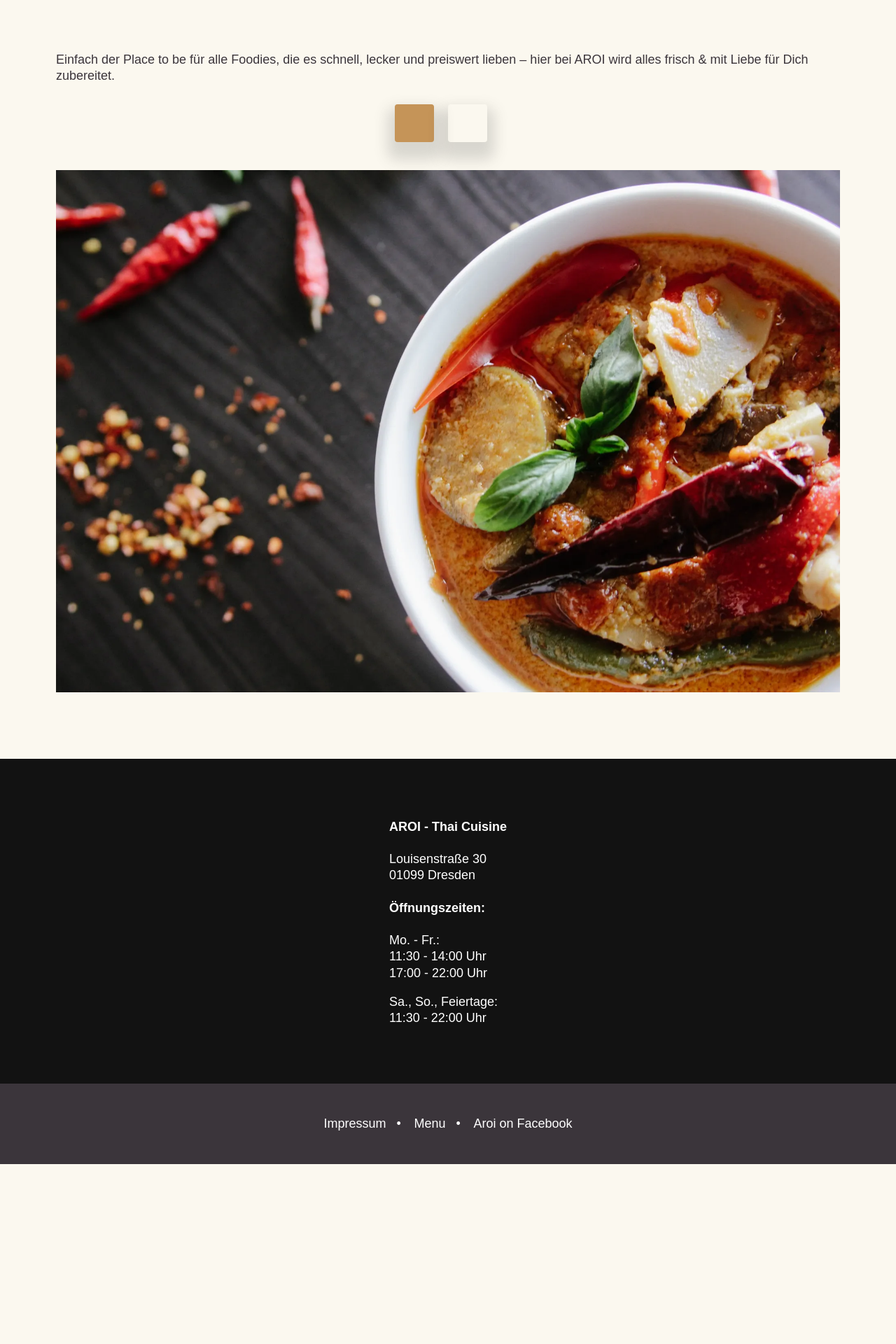
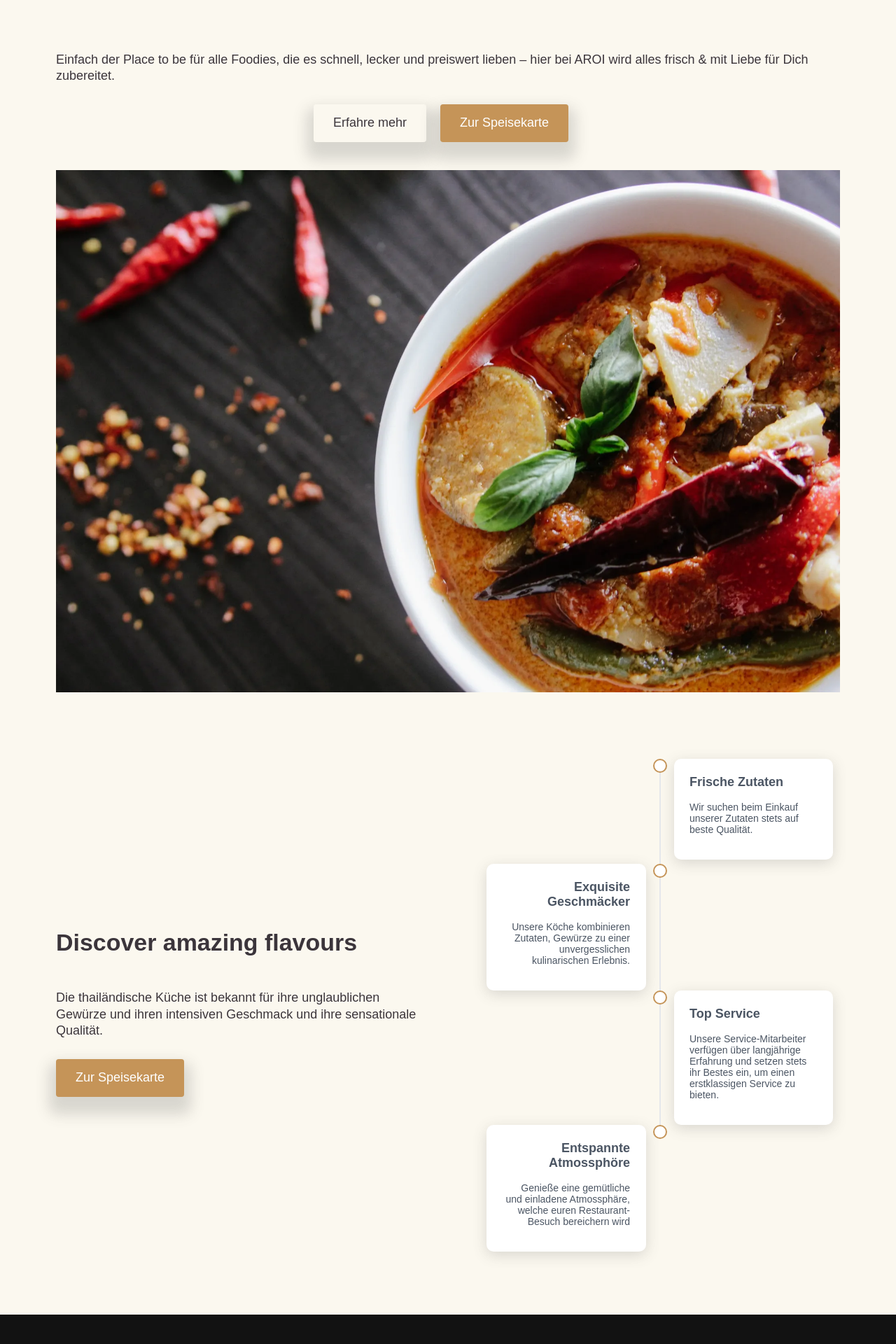
Before and after one commit to DepTrai95/aroi-thaicuisine, a Vue app: page /home in a window 1280 px wide. Shown: the part 240-2160 px from the top of the page at 70% size. Before the commit the page ends 1903 px from the top, so only its background shows below. Built offline with nearby package versions, Linux system fonts and the light colour scheme; a web font is replaced by a local one.

Commit message:
[FEATURE] add timeline component and fill landing page

```diff
--- a/src/components/layout/stage/Stage.vue
+++ b/src/components/layout/stage/Stage.vue
@@ -1,10 +1,33 @@
 <template>
+   <section>
+    <div class="inner">
+      <h1 class="text-center">Willkommen bei AROI!</h1>
+      <p>
+        Einfach der Place to be für alle Foodies, die es schnell, lecker und
+        preiswert lieben – hier bei AROI wird alles frisch & mit Liebe für Dich
+        zubereitet.
+      </p>
+      <div class="text-center">
+        <base-button mode="btn--secondary" >Erfahre mehr</base-button>
+        <base-button
+          link
+          :to='test'
+          mode="btn--primary"
+        >Zur Speisekarte</base-button>
+      </div>
+      <!-- <img src="../../../assets/img/red-curry.webp" alt="" class="margin-top" loading="lazy" height="1280" width="1920"/> -->
+      <img src="../../../assets/img/red-curry.webp" alt="" class="margin-top" loading="lazy"/>
 
+    </div>
+  </section>
 </template>
 
 <script>
+export default {
+   data() {
+    return {
+      test: '/menu'
+    }
+   }
+}
 </script>
-
-<style scoped>
-
-</style>
--- /dev/null
+++ b/src/components/layout/stage/TimeLine.vue
@@ -0,0 +1,96 @@
+<template>
+  <section>
+    <div class="inner">
+      <div class="grid--default grid-2--tablet-landscape-up">
+        <div class="grid-item center-vertically">
+          <h2>Discover amazing flavours</h2>
+          <p>
+            Die thailändische Küche ist bekannt für ihre unglaublichen Gewürze
+            und ihren intensiven Geschmack und ihre sensationale Qualität.
+          </p>
+
+          <div>
+            <base-button link to="/menu" mode="btn--primary" label=""
+              >Zur Speisekarte</base-button
+            >
+          </div>
+        </div>
+        <div class="grid-item">
+          <Timeline :value="events" align="alternate" >
+            <template #content="slotProps">
+                <Card>
+                    <template #title>
+                        {{ slotProps.item.headline }}
+                    </template>
+                    <template #content>
+                        {{ slotProps.item.description }}
+                    </template>
+                </Card>
+            </template>
+          </Timeline>
+        </div>
+      </div>
+    </div>
+  </section>
+</template>
+
+<script>
+export default {
+  data() {
+    return {
+      events: [
+        {
+          headline: "Frische Zutaten",
+          description: "Wir suchen beim Einkauf unserer Zutaten stets auf beste Qualität.",
+        },
+        {
+          headline: "Exquisite Geschmäcker",
+          description: "Unsere Köche kombinieren Zutaten, Gewürze zu einer unvergesslichen kulinarischen Erlebnis.",
+        },
+        {
+          headline: "Top Service",
+          description: "Unsere Service-Mitarbeiter verfügen über langjährige Erfahrung und setzen stets ihr Bestes ein, um einen erstklassigen Service zu bieten.",
+        },
+        {
+          headline: "Entspannte Atmossphöre",
+          description: "Genieße eine gemütliche und einladene Atmossphäre, welche euren Restaurant-Besuch bereichern wird",
+        },
+      ],
+    };
+  },
+};
+</script>
+
+<style lang="scss">
+.center-vertically {
+    display: flex;
+    flex-direction: column;
+    justify-content: center;
+
+}
+
+.p-card {
+  border-radius: 10px;
+  box-shadow: 0px 5px 20px 0px rgba(80, 80, 80, 0.2);
+  padding: 1rem;
+
+  &-title {
+    font-size: 1.8rem;
+  }
+
+  &-content {
+    font-size: 1.4rem;
+  }
+}
+
+.p-timeline-event {
+  min-height: 150px;
+}
+
+.p-timeline-event-marker {
+  border-color: $color-primary;
+  height: 2em;
+  width: 2em;
+}
+
+</style>
--- a/src/components/pages/home/Home.vue
+++ b/src/components/pages/home/Home.vue
@@ -1,26 +1,18 @@
 <template>
-  <section>
-    <div class="inner">
-      <h1 class="text-center">Willkommen bei AROI!</h1>
-      <p>
-        Einfach der Place to be für alle Foodies, die es schnell, lecker und
-        preiswert lieben – hier bei AROI wird alles frisch & mit Liebe für Dich
-        zubereitet.
-      </p>
-      <div class="text-center">
-        <base-button mode="btn--primary" label="Erfahre mehr"></base-button>
-        <base-button
-          mode="btn--secondary"
-          label="Zur Speisekarte"
-        ></base-button>
-      </div>
-      <!-- <img src="../../../assets/img/red-curry.webp" alt="" class="margin-top" loading="lazy" height="1280" width="1920"/> -->
-      <img src="../../../assets/img/red-curry.webp" alt="" class="margin-top" loading="lazy"/>
-
-    </div>
-  </section>
+   <stage />
+   <time-line></time-line>
 </template>
 
-<script></script>
+<script>
+import Stage from '../../layout/stage/Stage.vue';
+import TimeLine from '../../layout/stage/TimeLine.vue';
+
+export default {
+   components: {
+      Stage,
+      TimeLine,
+   },
+}
+</script>
 
 <style lang="scss"></style>
```
